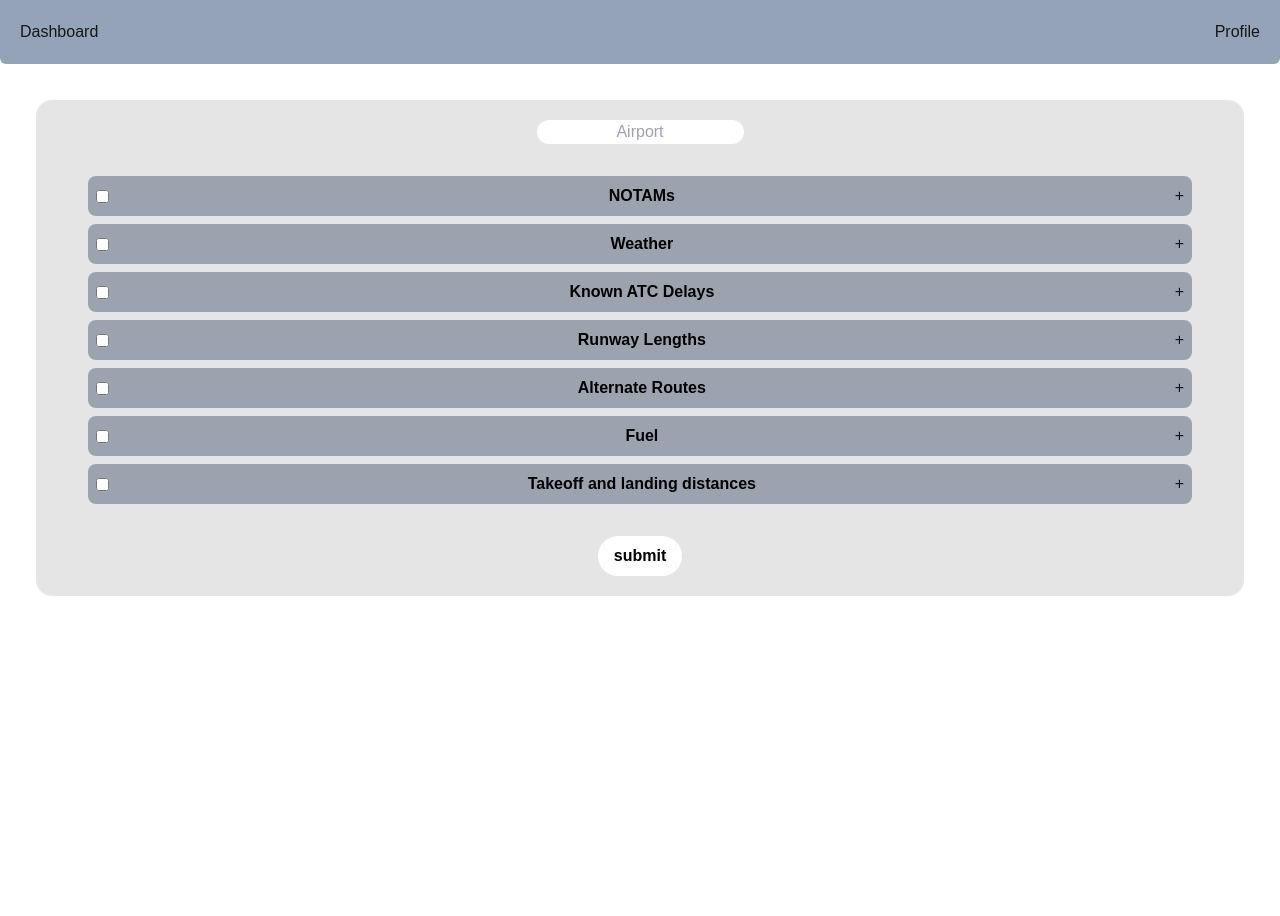
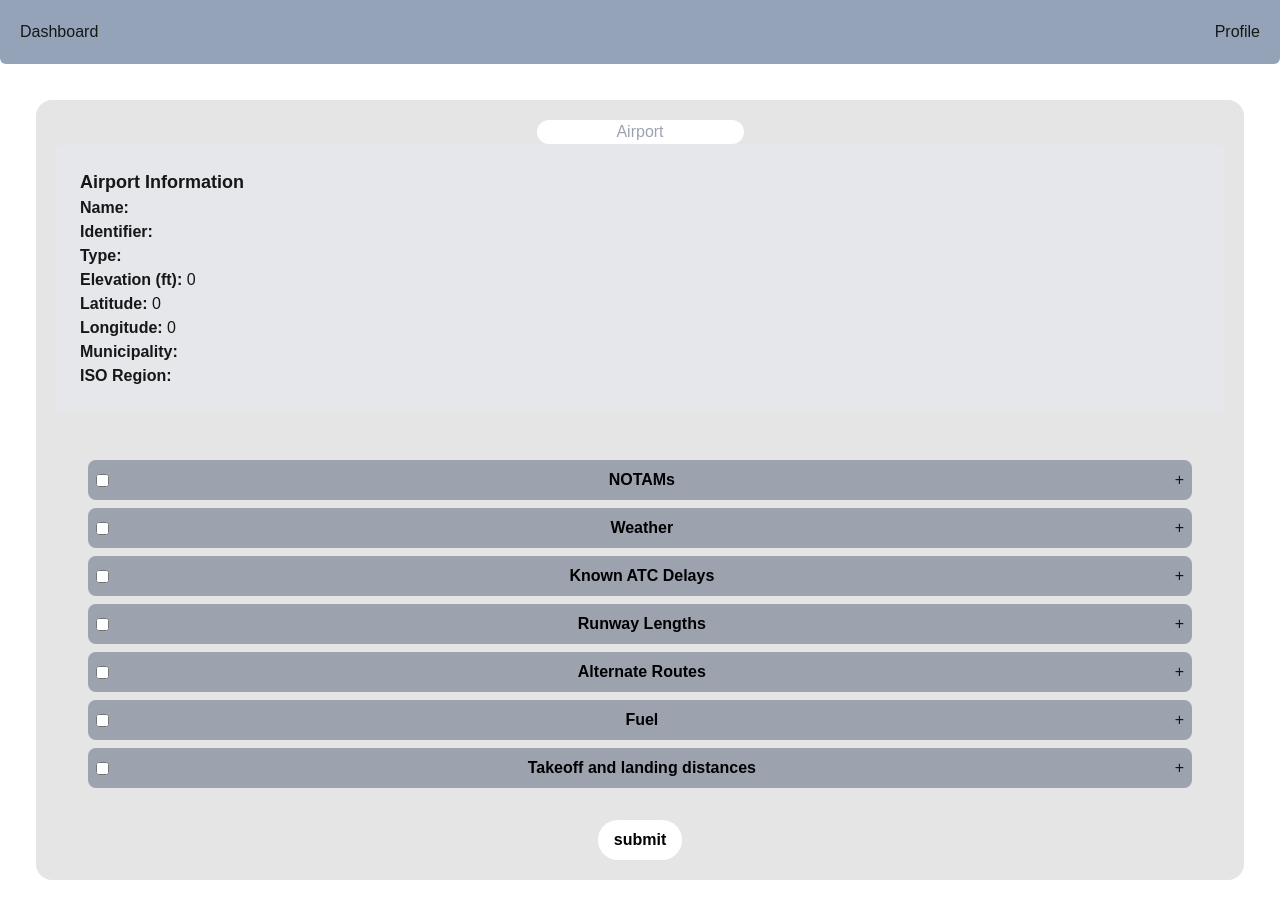
Before and after one commit to Indy-03-Flight-Data/nwkraft-web-app, a Next.js app: page /dashboard/search in a window 1280 px wide. Before the commit the page ends 800 px from the top, so only its background shows below. Built offline with nearby package versions, Linux system fonts and the light colour scheme.

Commit message:
testing database queries

```diff
--- a/database/db.ts
+++ b/database/db.ts
@@ -1,12 +1,12 @@
 //database/db.ts
 import { Pool } from 'pg';
 
-const connectionString = process.env.DATABASE_URL || 'postgres://u9ml7n5ihqt22j:pbdfcb4448bdae50abc0aa73ce1046df8332693e616af6427e5b96ed5a0bf9c47@cd27da2sn4hj7h.cluster-czrs8kj4isg7.us-east-1.rds.amazonaws.com:5432/d7ghsic74gmlvj';
+const connectionString = process.env.DATABASE_URL || 'postgres://u9ml7n5ihqt22j:pbdfcb4448bdae50abc0aa73ce1046df8332693e616af6427e5b96ed5a0bf9c47@cd27da2sn4hj7h.cluster-czrs8kj4isg7.us-east-1.rds.amazonaws.com:5432/d7ghsic74gmlvj?sslmode=require';
 
 const pool = new Pool({
     connectionString,
     ssl: {
-        rejectUnauthorized: process.env.NODE_ENV === 'production', // Only require SSL in production
+        rejectUnauthorized: true,
     },
 });
 
--- a/package.json
+++ b/package.json
@@ -9,10 +9,12 @@
     "lint": "next lint"
   },
   "dependencies": {
+    "axios": "^1.7.7",
     "next": "14.2.14",
     "pg": "^8.13.0",
     "react": "^18",
-    "react-dom": "^18"
+    "react-dom": "^18",
+    "react-select": "^5.8.1"
   },
   "devDependencies": {
     "@types/node": "^20.16.10",
--- /dev/null
+++ b/src/app/components/search/autocomplete.tsx
@@ -0,0 +1,85 @@
+"use client";
+
+import { useState } from 'react';
+import axios from 'axios';
+import { useRouter } from 'next/navigation';
+
+// Define a type for the suggestion item
+interface AirportSuggestion {
+  code: string; // Airport code (e.g., "LAX")
+  name: string; // Airport name (e.g., "Los Angeles International Airport")
+}
+
+/**
+ * Searchbar component for searching airports by code.
+ * This component includes an input field for user input,
+ * fetches autocomplete suggestions from the server,
+ * and navigates to the airport detail page upon selection.
+ */
+export default function Autocomplete() {
+  const router = useRouter(); // Initialize the Next.js router for navigation
+  const [inputValue, setInputValue] = useState<string>(''); // State for the input value
+  const [suggestions, setSuggestions] = useState<AirportSuggestion[]>([]); // State for autocomplete suggestions
+
+  /**
+   * Handles changes in the input field.
+   * Fetches suggestions based on the current input value.
+   *
+   * @param {React.ChangeEvent<HTMLInputElement>} e - The input change event.
+   */
+  const handleChange = async (e: React.ChangeEvent<HTMLInputElement>) => {
+    const value = e.target.value; // Get the current input value
+    setInputValue(value); // Update the input value state
+
+    // Fetch suggestions if input length is greater than 1
+    if (value.length > 1) {
+      try {
+        const response = await axios.get(`/api/autocomplete?query=${value}`); // Fetch suggestions
+        console.log('API Response:', response.data); // Log the response to check
+        setSuggestions(response.data); // Update suggestions state with the fetched data
+      } catch (error) {
+        console.error('Error fetching suggestions:', error); // Log any errors
+      }
+    } else {
+      setSuggestions([]); // Clear suggestions if input is too short
+    }
+  };
+
+  /**
+   * Handles selection of a suggestion from the dropdown.
+   * Navigates to the airport detail page based on the selected airport code.
+   *
+   * @param {AirportSuggestion} item - The selected suggestion item.
+   */
+  const handleSelect = (item: AirportSuggestion) => {
+    router.push(`/airport/${item.code}`); // Navigate to the airport detail page
+    setInputValue(''); // Clear input after selection
+    setSuggestions([]); // Clear suggestions after selection
+  };
+
+  return (
+    <div className="relative">
+      <input
+        className="text-black rounded-full text-center"
+        name="airport"
+        type="text"
+        value={inputValue} // Bind the input value to state
+        onChange={handleChange} // Set up input change handler
+        placeholder="Airport" // Placeholder text
+      />
+      {suggestions.length > 0 && (
+        <ul className="absolute z-10 mt-1 bg-white border rounded">
+          {suggestions.map((item) => (
+            <li
+              key={item.code} // Unique key for each suggestion
+              onClick={() => handleSelect(item)} // Set up click handler
+              className="cursor-pointer p-2 hover:bg-gray-200" // Styling for suggestion items
+            >
+              {item.code} - {item.name} // Display suggestion
+            </li>
+          ))}
+        </ul>
+      )}
+    </div>
+  );
+}
--- /dev/null
+++ b/src/app/components/search/checklist.tsx
@@ -0,0 +1,100 @@
+"use client";
+
+import Accordion from "@/app/components/common/accordion";
+
+// Define the type for the airport information
+type AirportInfo = {
+  elevation_ft: number;
+  ident: string;
+  name: string;
+  type: string;
+  latitude_deg: number;
+  longitude_deg: number;
+  municipality: string;
+  iso_region: string;
+};
+
+// Define props type for NwkraftChecklist
+type NwkraftChecklistProps = {
+  showOptions: boolean;
+  airportInfo: AirportInfo; // New prop for airport information
+};
+
+export default function Checklist({ showOptions, airportInfo }: NwkraftChecklistProps) {
+  const nwkraft = [
+    {
+      id: 1,
+      acronym: "NOTAMs",
+      description:
+        "Notices to Air Missions: Important notifications issued to pilots about changes in conditions, such as runway closures or airspace restrictions.",
+    },
+    {
+      id: 2,
+      acronym: "Weather",
+      description:
+        "Includes current and forecasted weather information crucial for safe flight planning, such as wind, visibility, and storms.",
+    },
+    {
+      id: 3,
+      acronym: "Known ATC Delays",
+      description:
+        "Known Air Traffic Control Delays: Information about current and expected delays caused by air traffic control, often due to congestion or weather.",
+    },
+    {
+      id: 4,
+      acronym: "Runway Lengths",
+      description:
+        "Data on the lengths of available runways at the destination and alternate airports to ensure aircraft can safely take off and land.",
+    },
+    {
+      id: 5,
+      acronym: "Alternate Routes",
+      description:
+        "Pre-planned routes that pilots can use if the primary route becomes unavailable, ensuring flexibility and safety during the flight.",
+    },
+    {
+      id: 6,
+      acronym: "Fuel",
+      description:
+        "Information on fuel requirements, including how much fuel is needed for the flight and where refueling options are available if necessary.",
+    },
+    {
+      id: 7,
+      acronym: "Takeoff and landing distances",
+      description:
+        "Measurements required for an aircraft to safely take off and land under current conditions, including weight and weather factors.",
+    },
+  ];
+
+  return (
+    <>
+      {/* Section to display airport information */}
+      <div className="p-6 bg-gray-200 rounded-lg mb-4">
+        <h2 className="text-lg font-bold">Airport Information</h2>
+        <p><strong>Name:</strong> {airportInfo.name}</p>
+        <p><strong>Identifier:</strong> {airportInfo.ident}</p>
+        <p><strong>Type:</strong> {airportInfo.type}</p>
+        <p><strong>Elevation (ft):</strong> {airportInfo.elevation_ft}</p>
+        <p><strong>Latitude:</strong> {airportInfo.latitude_deg}</p>
+        <p><strong>Longitude:</strong> {airportInfo.longitude_deg}</p>
+        <p><strong>Municipality:</strong> {airportInfo.municipality}</p>
+        <p><strong>ISO Region:</strong> {airportInfo.iso_region}</p>
+      </div>
+
+      {/* NWKRAFT checklist section */}
+      <div className="flex p-6">
+        <ul className="grow text-left">
+          {nwkraft.map((item) => (
+            <li className="grow p-2 m-2 bg-gray-400 rounded-lg" key={item.id}>
+              <Accordion
+                title={item.acronym}
+                content={item.description}
+                showOptions={showOptions}
+              />
+            </li>
+          ))}
+        </ul>
+      </div>
+    </>
+  );
+}
--- a/src/app/dashboard/search/page.tsx
+++ b/src/app/dashboard/search/page.tsx
@@ -1,5 +1,7 @@
-import NwkraftChecklist from "../../components/search/nwkraft-checklist";
-import Searchbar from "../../components/search/searchbar";
+"use client";
+
+import Checklist from "../../components/search/checklist";
+import Autocomplete from "../../components/search/autocomplete";
 
 export default function Search() {
   const nwkraftProp = {
@@ -12,9 +14,18 @@ export default function Search() {
         <form className="" action="">
           <div className="grow">
             <div className="grid justify-items-center">
-              <Searchbar />
+              <Autocomplete />
             </div>
-            <NwkraftChecklist {...nwkraftProp} />
+            <Checklist airportInfo={{
+              elevation_ft: 0,
+              ident: "",
+              name: "",
+              type: "",
+              latitude_deg: 0,
+              longitude_deg: 0,
+              municipality: "",
+              iso_region: ""
+            }} {...nwkraftProp} />
             <div className="grid justify-items-center">
               <input
                 type="submit"
--- /dev/null
+++ b/src/pages/api/airport.ts
@@ -0,0 +1,21 @@
+import { NextApiRequest, NextApiResponse } from 'next';
+import { Pool } from 'pg';
+
+const pool = new Pool({
+  connectionString: process.env.DATABASE_URL,
+});
+
+export default async (req: NextApiRequest, res: NextApiResponse) => {
+  const { code } = req.query;
+
+  try {
+    const result = await pool.query(
+      'SELECT elevation_ft, ident, name, type, latitude_deg, longitude_deg, municipality, iso_region FROM airports WHERE code = $1',
+      [code]
+    );
+    res.status(200).json(result.rows[0]);
+  } catch (error) {
+    console.error(error);
+    res.status(500).json({ error: 'Internal Server Error' });
+  }
+};
--- /dev/null
+++ b/src/pages/api/autocomplete.ts
@@ -0,0 +1,30 @@
+"use client";
+
+import { NextApiRequest, NextApiResponse } from 'next';
+import { Pool } from 'pg';
+
+const pool = new Pool({
+  connectionString: process.env.DATABASE_URL,
+});
+
+export default async (req: NextApiRequest, res: NextApiResponse) => {
+  const { query } = req.query;
+
+   // Check if query exists
+   if (!query) {
+    return res.status(400).json({ error: 'Query parameter is required' });
+  }
+
+  try {
+    const result = await pool.query('SELECT code, name FROM airports WHERE code ILIKE $1 LIMIT 10', [`%${query}%`]);
+    res.status(200).json(result.rows);
+  } catch (error) {
+    if (error instanceof Error) {
+      console.error('Database query error:', error);
+      res.status(500).json({ error: 'Internal Server Error', details: error.message });
+    } else {
+      console.error('Unexpected error:', error);
+      res.status(500).json({ error: 'Internal Server Error' });
+    }
+  }
+};
```
Also changed, not shown: src/app/components/search/nwkraft-checklist.txt (renamed from src/app/components/search/nwkraft-checklist.tsx), src/app/components/search/searchbar.txt (renamed from src/app/components/search/searchbar.tsx), src/pages/index.txt (added), 1 other file (tests, documents, lock files or other folders).
